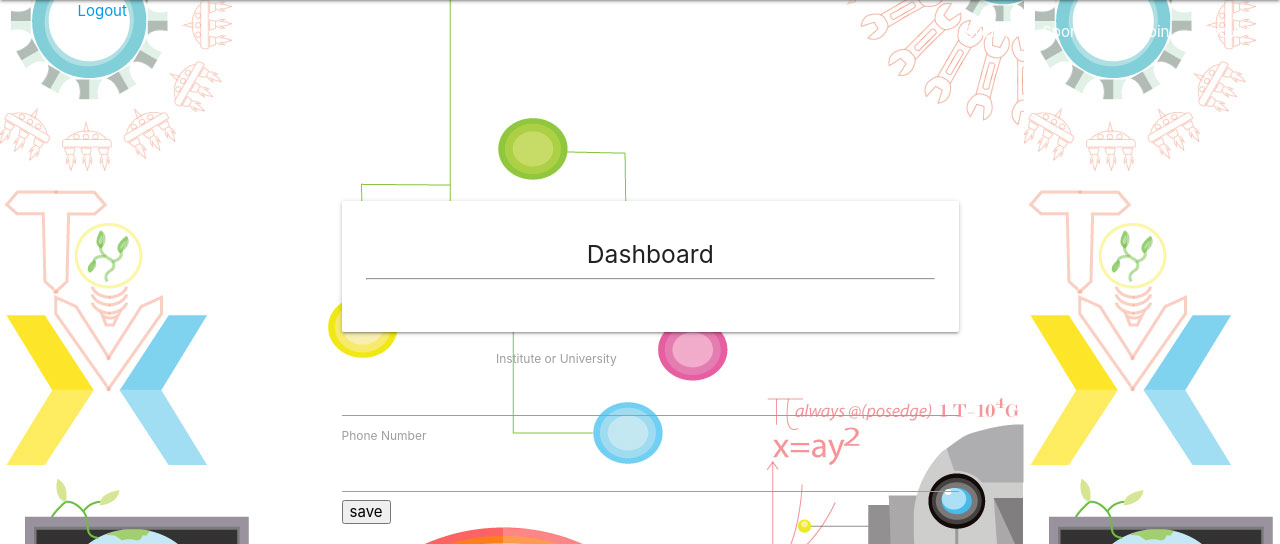
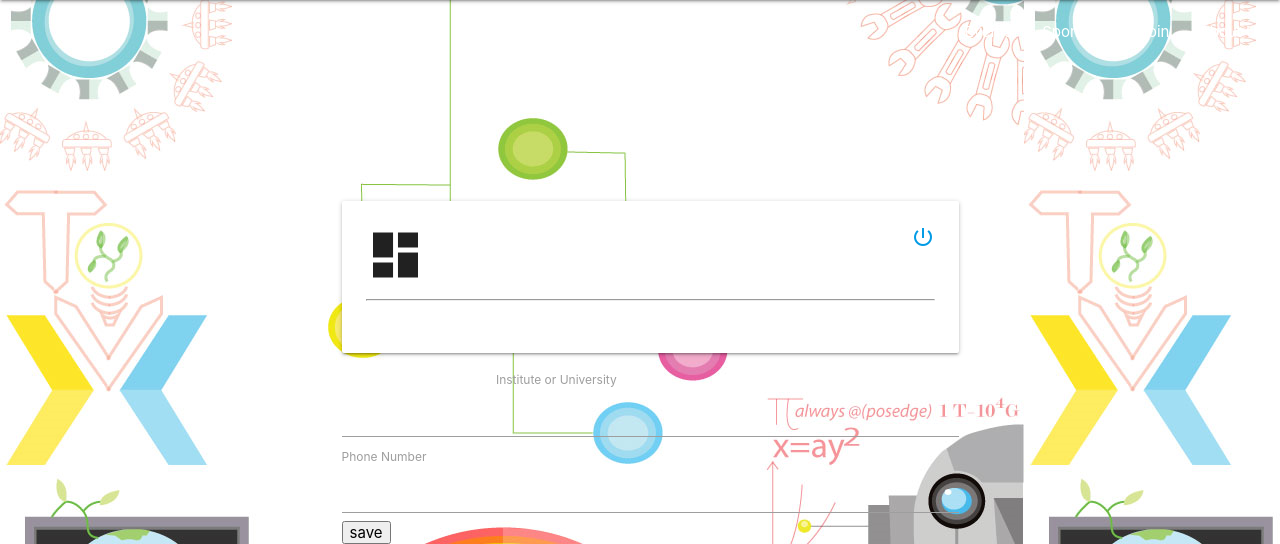
Before and after one commit to rajatgupta310198/Technovate, a Django app: page /dashboard/ in a window 1280 px wide. Shown: the part 64-608 px from the top of the page. Run offline with Django 3.2, Linux system fonts and the light colour scheme; a user stored in the database is signed in; some libraries are stand-ins or nearby versions.

Commit message:
Update dashboard.html

```diff
--- a/templates/dashboard.html
+++ b/templates/dashboard.html
@@ -1,6 +1,6 @@
 {% extends "base.html" %}
 {% block content %}
-<a href="{% url 'logout' %}">Logout</a>
+
 {% if status%}
   <p class="green-text"> {{ status }} </p>
 {% endif%}
@@ -9,7 +9,13 @@
 <div class="col l3"></div>
 <div class="col l6">
   <div class="card-panel">
-    <span class="card-title center-align"><h5>Dashboard</h5></span>
+    <span class="card-title center-align">
+      <i class="material-icons medium center">dashboard</i>
+      <!--<h5>Dashboard</h5>-->
+    </span>
+      <div class="right">
+       <a href="{% url 'logout' %}"><i class="material-icons">power_settings_new</i></a>
+      </div>
     <hr>
    <div class="row">
      <div class="col s12 m12 l4">
```
